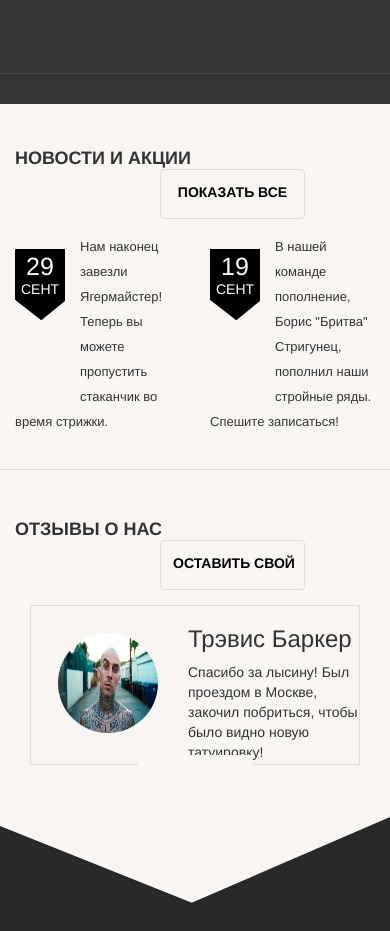
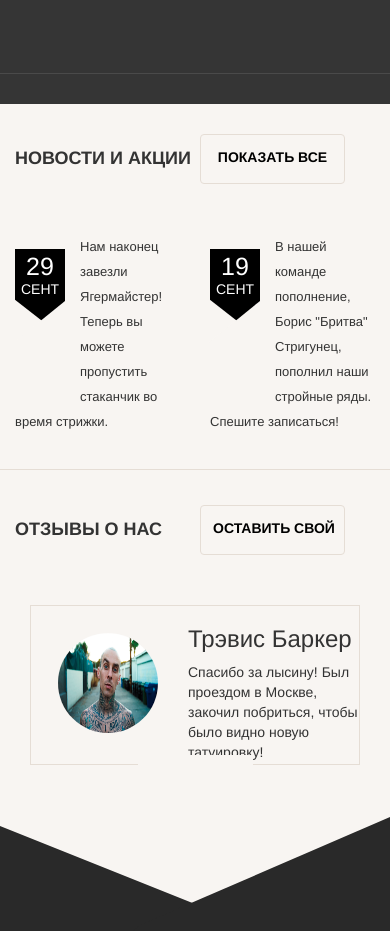
Before and after one commit to vlad-sabirov/Barber-Shop, a plain HTML site: page index.html in a window 390 px wide. Shown: the part 1300-2231 px from the top of the page. Drawn offline with nearby package versions, Linux system fonts and the light colour scheme.

Commit message:
Тест

```diff
--- a/style/footer.less
+++ b/style/footer.less
@@ -212,4 +212,11 @@ footer {
   .border {
     width: 120px;
   }
+
+  .white--title a {
+    float: right;
+    color: #000;
+    font-weight: 600;
+    margin-right: 30px;
+  }
 }
```
Also changed, not shown: style/style.css, style/style.min.css, 1 other file.
